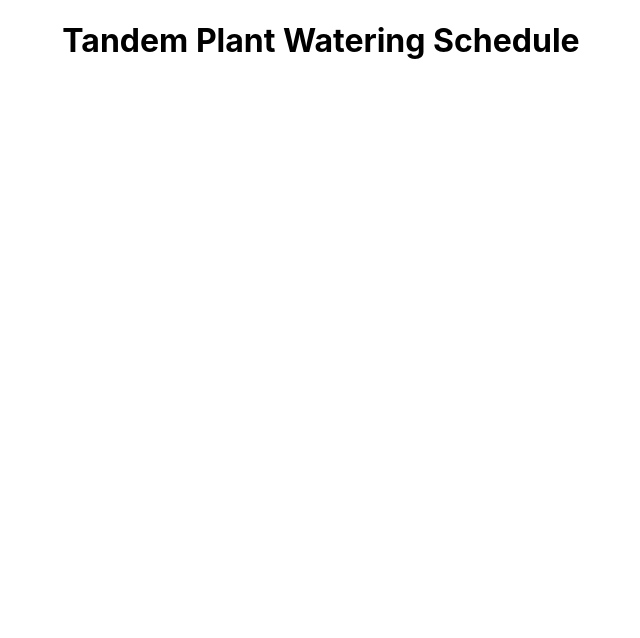
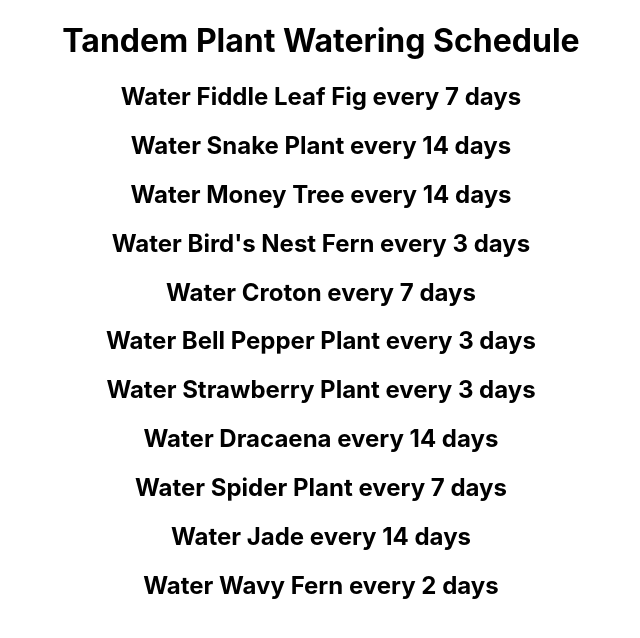
Before and after one commit to ethanbard/Plant-Watering-Schedule, a React (Create React App) app in the folder schedule-app/: page / in a window 1280 px wide. Shown: the top 638 px of the page, without its empty margins (319-959 px from the left). Built offline with nearby package versions, Linux system fonts and the light colour scheme.

Commit message:
app can now receive JSON data

```diff
--- a/schedule-app/src/App.js
+++ b/schedule-app/src/App.js
@@ -1,4 +1,5 @@
 import React, {Component} from 'react';
+import PostData from './data/Apprentice_WeGrowInTandem_Data.json';
 import logo from './logo.svg';
 import './App.css';
 
@@ -12,6 +13,9 @@ class App extends Component {
     return (
       <div className="App">
         <h1>Tandem Plant Watering Schedule</h1>
+        {PostData.map((postDetail, index) =>{
+          return <h2>Water {postDetail.name} every {postDetail.water_after}</h2>
+        })}
       </div>
     );
   }
--- /dev/null
+++ b/schedule-app/src/data/Apprentice_WeGrowInTandem_Data.json
@@ -0,0 +1,46 @@
+[
+  {
+    "name": "Fiddle Leaf Fig",
+    "water_after": "7 days"
+  },
+  {
+    "name": "Snake Plant",
+    "water_after": "14 days"
+  },
+  {
+    "name": "Money Tree",
+    "water_after": "14 days"
+  },
+  {
+    "name": "Bird's Nest Fern",
+    "water_after": "3 days"
+  },
+  {
+    "name": "Croton",
+    "water_after": "7 days"
+  },
+  {
+    "name": "Bell Pepper Plant",
+    "water_after": "3 days"
+  },
+  {
+    "name": "Strawberry Plant",
+    "water_after": "3 days"
+  },
+  {
+    "name": "Dracaena",
+    "water_after": "14 days"
+  },
+  {
+    "name": "Spider Plant",
+    "water_after": "7 days"
+  },
+  {
+    "name": "Jade",
+    "water_after": "14 days"
+  },
+  {
+    "name": "Wavy Fern",
+    "water_after": "2 days"
+  }
+]
```
